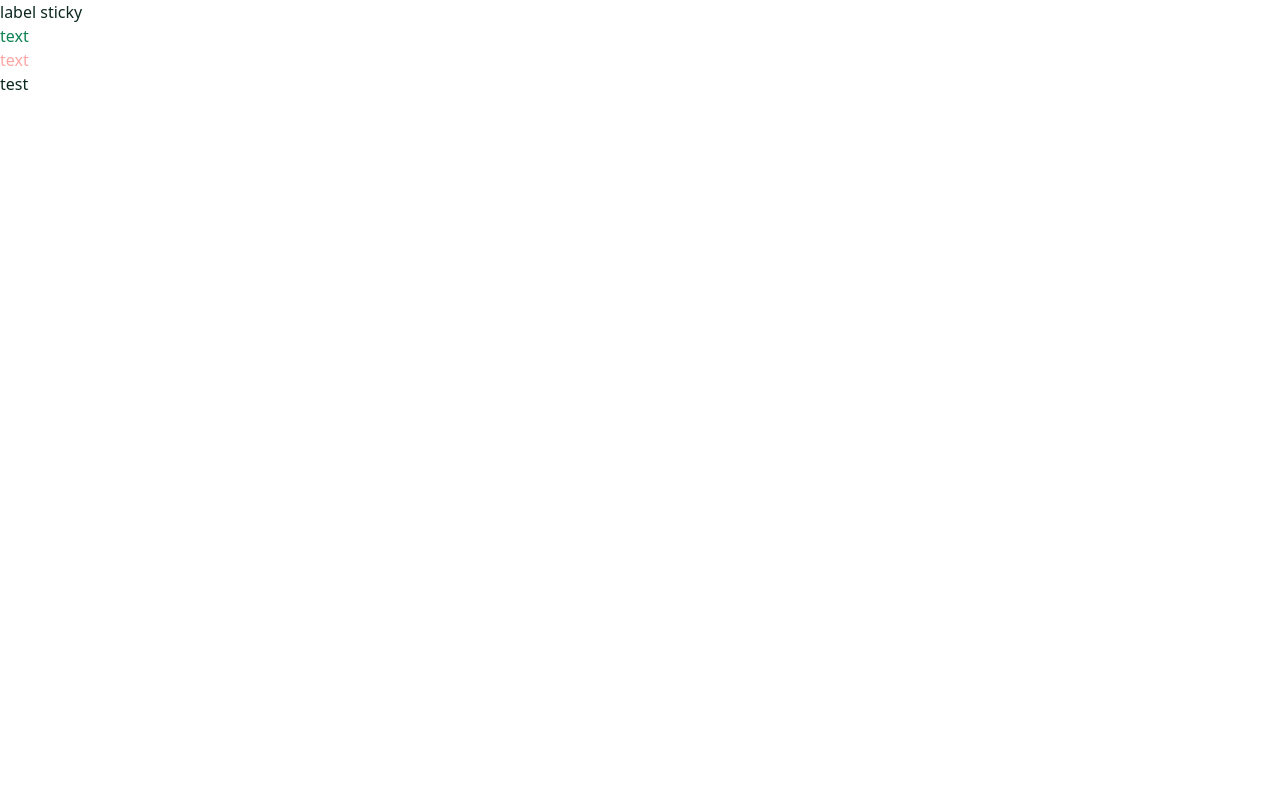
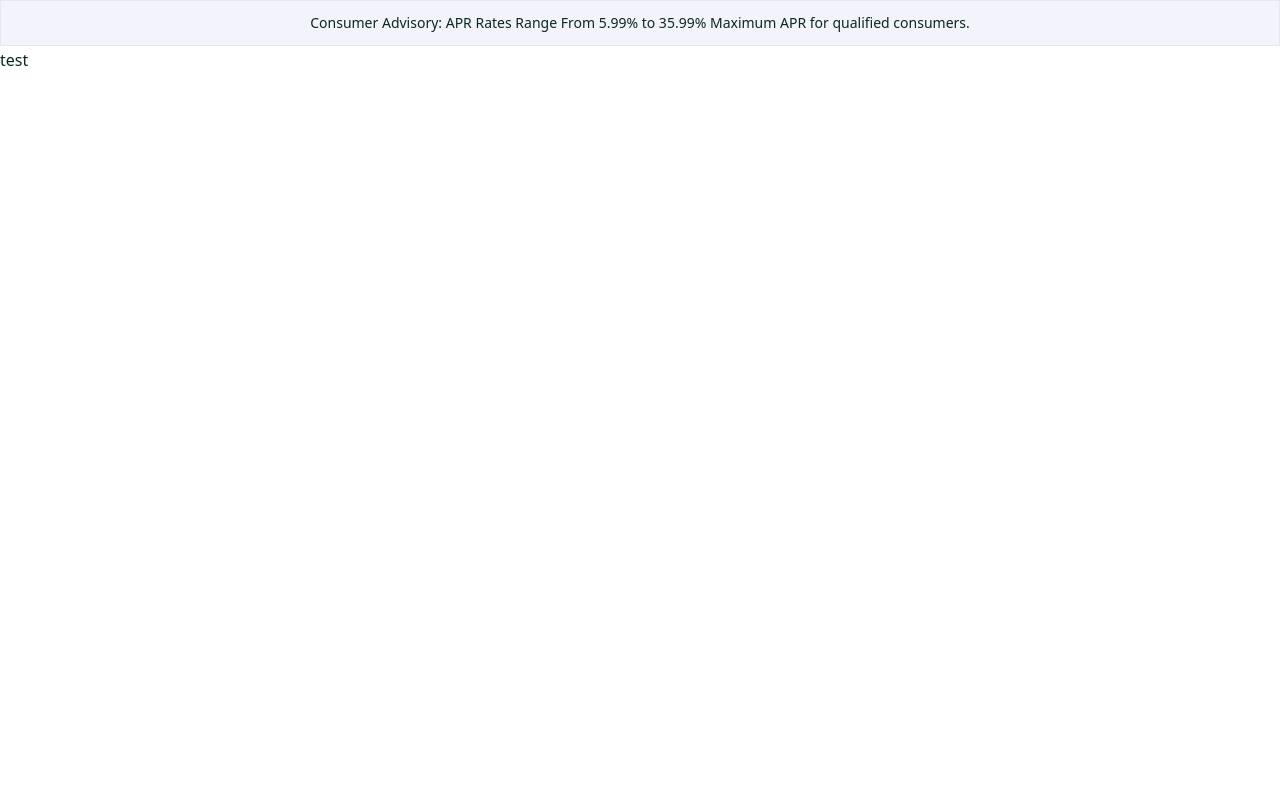
Before and after one commit to jarangit/artfusion-cash-loan-express, a Next.js app: page / in a window 1280 px wide. Shown: the top 800 px of the page. Built offline with nearby package versions, Linux system fonts and the light colour scheme.

Commit message:
feat: top label

```diff
--- /dev/null
+++ b/app/components/top-label.tsx
@@ -0,0 +1,44 @@
+"use client"; // This is a client component 👈🏽
+
+import React, { useEffect, useState } from "react";
+type Props = {};
+
+const TopLabel = (props: Props) => {
+  const [isScrolled, setIsScrolled] = useState(false);
+  console.log('%cMyProject%cline:7%cisScrolled', 'color:#fff;background:#ee6f57;padding:3px;border-radius:2px', 'color:#fff;background:#1f3c88;padding:3px;border-radius:2px', 'color:#fff;background:rgb(38, 157, 128);padding:3px;border-radius:2px', isScrolled)
+
+  useEffect(() => {
+    const handleScroll = () => {
+      if (window.scrollY > 0) {
+        setIsScrolled(true);
+      } else {
+        setIsScrolled(false);
+      }
+    };
+
+    window.addEventListener("scroll", handleScroll);
+
+    return () => {
+      window.removeEventListener("scroll", handleScroll);
+    };
+  }, []);
+  return (
+    <div>
+      <div className="fixed w-full">
+        <div className="bg-[#F3F3FB] border p-3 text-center text-sm w-full">
+          Consumer Advisory: APR Rates Range From 5.99% to 35.99% Maximum APR
+          for qualified consumers.
+        </div>
+        <div
+          className={` ${
+            isScrolled ? "opacity-100" : "opacity-0"
+          } border bg-white text-center p-3 font-semibold transition-all`}
+        >
+          CashLoansExpress.com
+        </div>
+      </div>
+    </div>
+  );
+};
+
+export default TopLabel;
--- a/app/layout.tsx
+++ b/app/layout.tsx
@@ -2,7 +2,9 @@ import type { Metadata } from "next";
 import { Inter } from "next/font/google";
 import "./globals.css";
 import Footer from "./components/footer";
-import localFont from 'next/font/local'
+import localFont from "next/font/local";
+import { useEffect, useState } from "react";
+import TopLabel from "./components/top-label";
 export const metadata: Metadata = {
   title: "Create Next App",
   description: "Generated by create next app",
@@ -15,8 +17,8 @@ export default function RootLayout({
 }>) {
   return (
     <html lang="en">
-      <body >
-        <div>label sticky</div>
+      <body className="">
+        <TopLabel />
         <div>{children}</div>
         <Footer />
       </body>
--- a/app/page.tsx
+++ b/app/page.tsx
@@ -1,11 +1,17 @@
+import Head from "next/head";
 import Image from "next/image";
 
 export default function Home() {
   return (
-    <div className="min-h-screen">
-      <div className="text-main">text</div>
-      <div className="text-red-300">text</div>
-      <div>test</div>
-    </div>
+    <>
+      <Head >
+        <title>Cash Loans Express</title>
+      </Head>
+      <div className="min-h-screen">
+        <div className="text-main">text</div>
+        <div className="text-red-300">text</div>
+        <div>test</div>
+      </div>
+    </>
   );
 }
```
Also changed, not shown: 1 other file (tests, documents, lock files or other folders).
